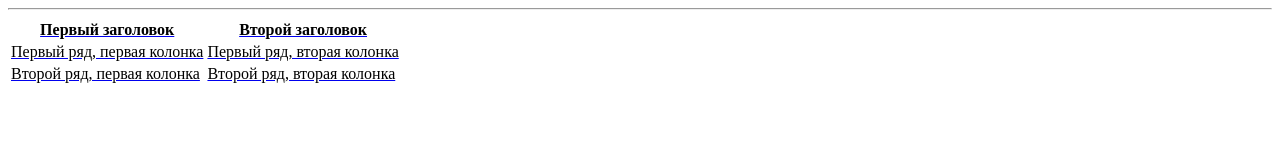
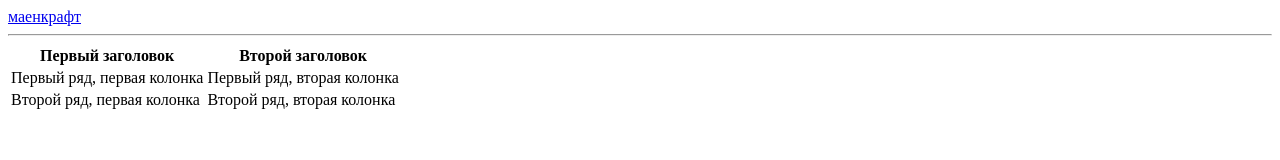
Before and after one commit to YRA2021/yra2021.github.io, a plain HTML site: page index.html in a window 1280 px wide. Drawn offline with Linux system fonts and the light colour scheme.

Commit message:
Update index.html

```diff
--- a/index.html
+++ b/index.html
@@ -3,7 +3,7 @@
             <title>Мой сайт</title>
         </head>
         <body>
-            <a href="mainecraft.html"</a>
+            <a href="/mainecraft.html">маенкрафт</a>
             <hr>
 <table> <!-- Мы открыли <table> элемент. -->
     <tr> <!-- <tr> позволяет создать ряд. -->
```
